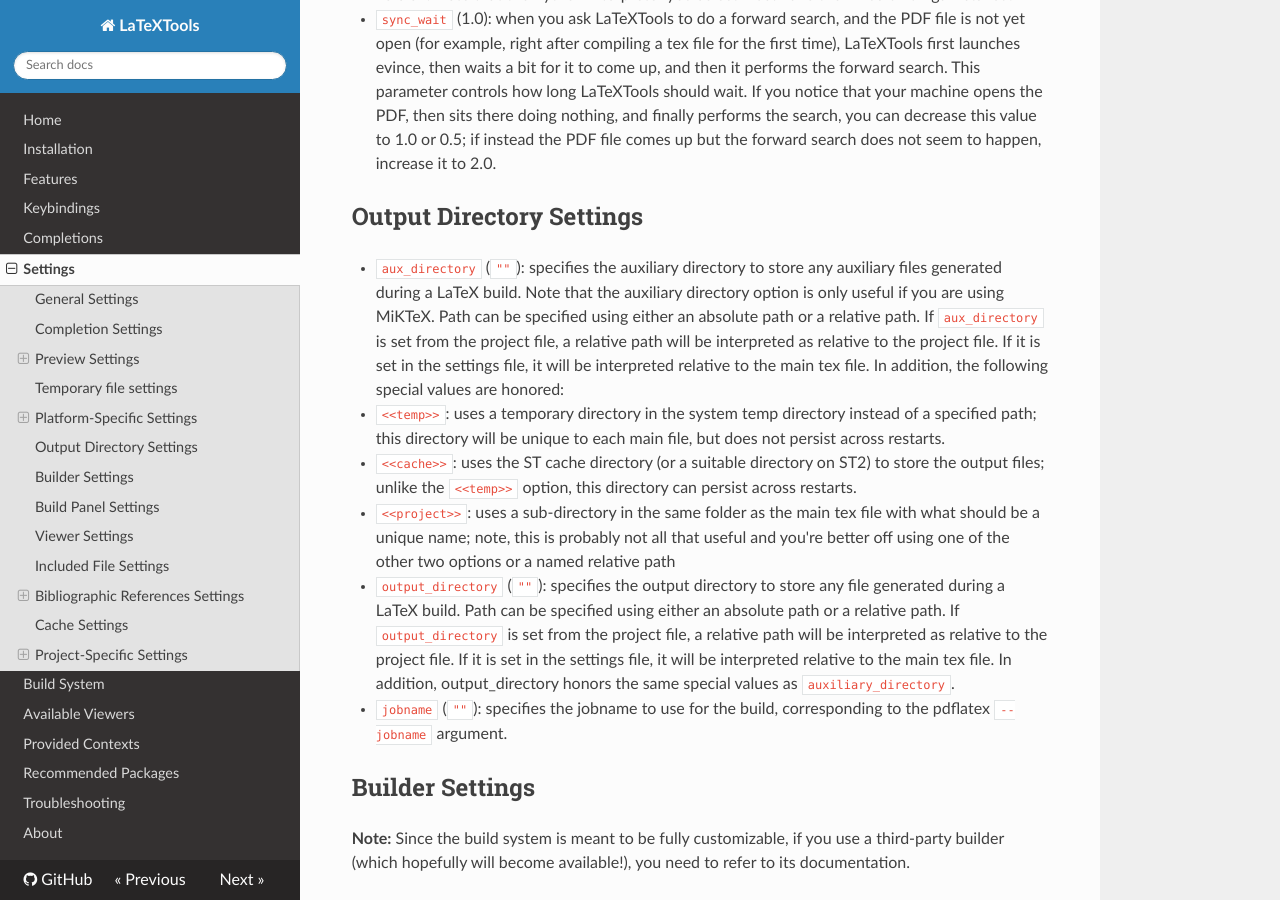
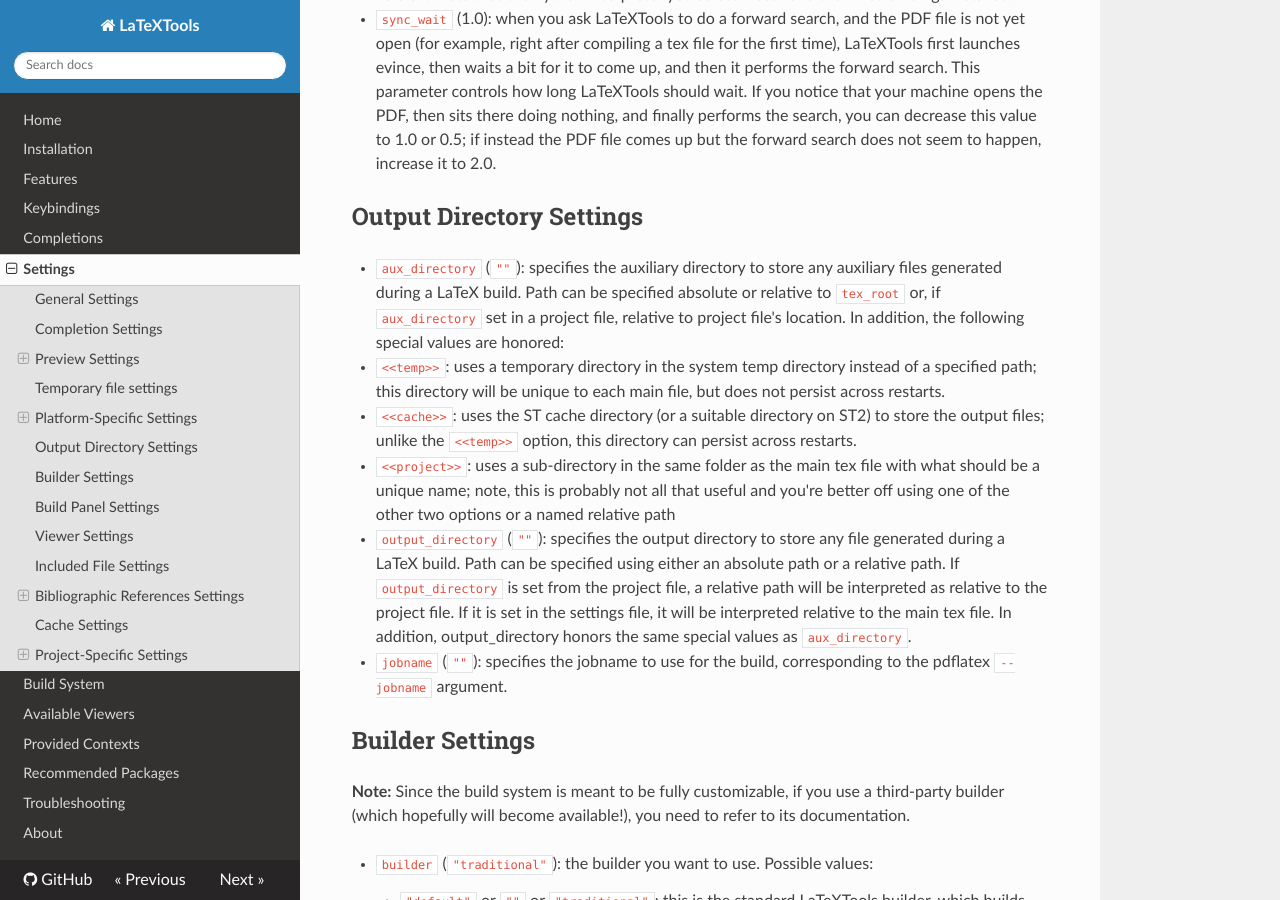
Before and after one commit to SublimeText/LaTeXTools, an MkDocs documentation site: the page built from docs/settings.md, in a window 1280 px wide and 900 px high, scrolled down 4118 px. Built offline with MkDocs 1.6.1, drawn with Linux system fonts in a browser that asks for light colours; nearby versions of some CDN libraries.

Commit message:
Adjust aux_directory documentation

```diff
--- a/docs/settings.md
+++ b/docs/settings.md
@@ -91,11 +91,11 @@
 
 ## Output Directory Settings
 
-* `aux_directory` (`""`): specifies the auxiliary directory to store any auxiliary files generated during a LaTeX build. Note that the auxiliary directory option is only useful if you are using MiKTeX. Path can be specified using either an absolute path or a relative path. If `aux_directory` is set from the project file, a relative path will be interpreted as relative to the project file. If it is set in the settings file, it will be interpreted relative to the main tex file. In addition, the following special values are honored:
+* `aux_directory` (`""`): specifies the auxiliary directory to store any auxiliary files generated during a LaTeX build. Path can be specified absolute or relative to `tex_root` or, if `aux_directory` set in a project file, relative to project file's location. In addition, the following special values are honored:
   * `<<temp>>`: uses a temporary directory in the system temp directory instead of a specified path; this directory will be unique to each main file, but does not persist across restarts.
   * `<<cache>>`: uses the ST cache directory (or a suitable directory on ST2) to store the output files; unlike the `<<temp>>` option, this directory can persist across restarts.
   * `<<project>>`: uses a sub-directory in the same folder as the main tex file with what should be a unique name; note, this is probably not all that useful and you're better off using one of the other two options or a named relative path
-* `output_directory` (`""`): specifies the output directory to store any file generated during a LaTeX build. Path can be specified using either an absolute path or a relative path. If `output_directory` is set from the project file, a relative path will be interpreted as relative to the project file. If it is set in the settings file, it will be interpreted relative to the main tex file. In addition, output_directory honors the same special values as `auxiliary_directory`.
+* `output_directory` (`""`): specifies the output directory to store any file generated during a LaTeX build. Path can be specified using either an absolute path or a relative path. If `output_directory` is set from the project file, a relative path will be interpreted as relative to the project file. If it is set in the settings file, it will be interpreted relative to the main tex file. In addition, output_directory honors the same special values as `aux_directory`.
 * `jobname` (`""`): specifies the jobname to use for the build, corresponding to the pdflatex `--jobname` argument.
 
 ## Builder Settings
```
